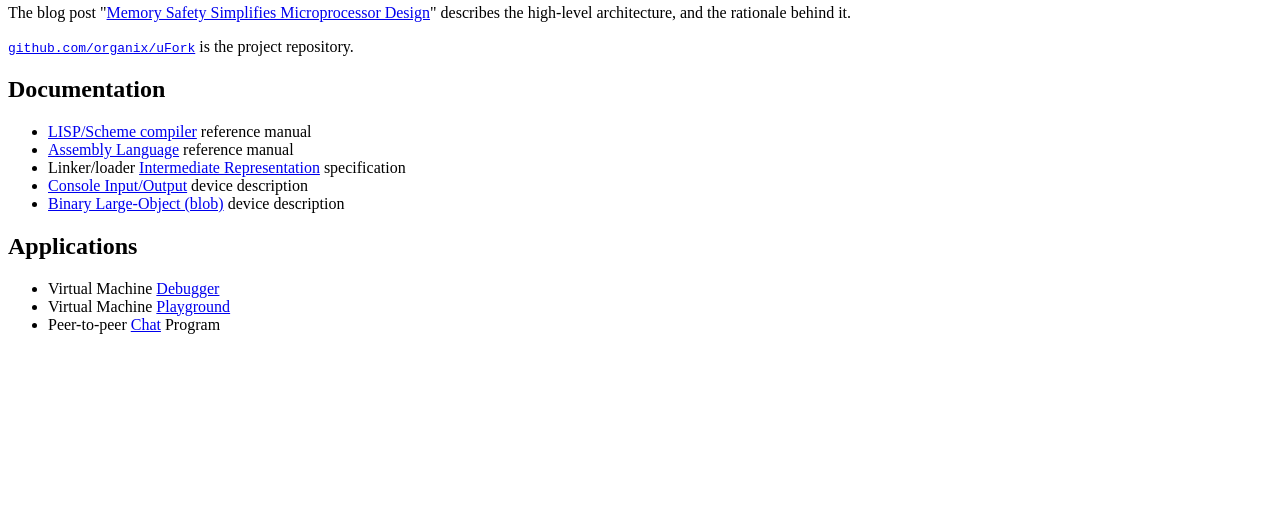
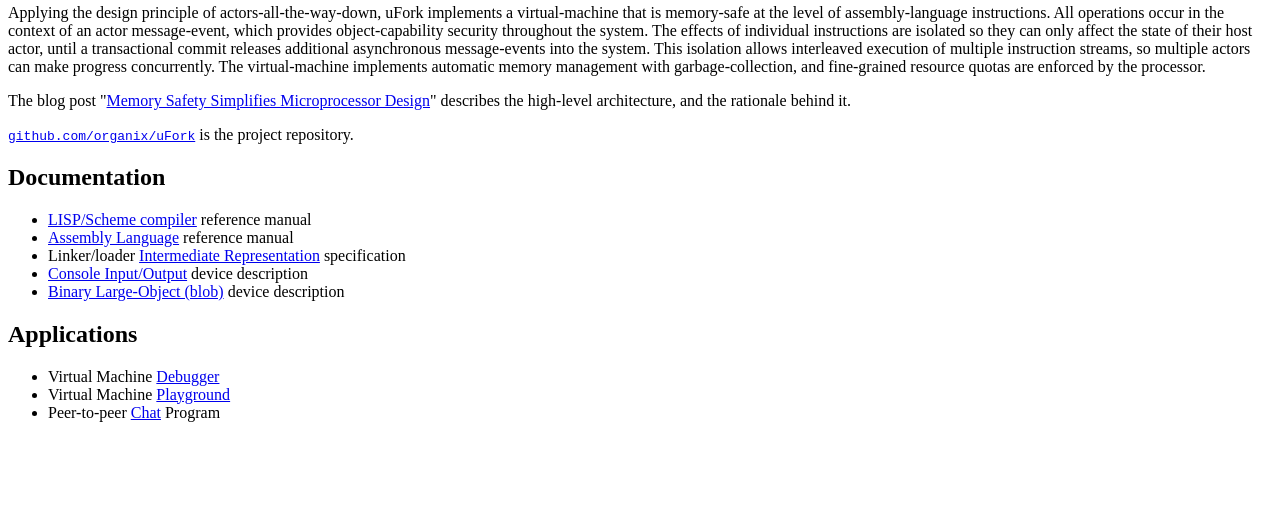
Before and after one commit to organix/uFork, a plain HTML site: page site/index.html in a window 1280 px wide. Shown: the part 268-800 px from the top of the page. Drawn offline with Linux system fonts and the light colour scheme.

Commit message:
include summary description

```diff
--- a/site/index.html
+++ b/site/index.html
@@ -4,6 +4,7 @@
     <meta charset="utf-8" />
     <meta name="viewport" content="width=device-width" />
     <title>μFork</title>
+    <link rel="icon" type="image/png" sizes="128x128" href="favicon-128.png">
 </head>
 <body>
     <h1>μFork</h1>
@@ -13,6 +14,20 @@
         automatic memory-management,
         and fine-grained resource limits.</p>
     <p><img src="ufork_logo.svg" alt="μFork logo" style="max-width: 100%;"></p>
+    <p>
+        Applying the design principle of actors-all-the-way-down,
+        uFork implements a virtual-machine that is memory-safe
+        at the level of assembly-language instructions.
+        All operations occur in the context of an actor message-event,
+        which provides object-capability security throughout the system.
+        The effects of individual instructions are isolated
+        so they can only affect the state of their host actor,
+        until a transactional commit releases additional asynchronous message-events
+        into the system.
+        This isolation allows interleaved execution of multiple instruction streams,
+        so multiple actors can make progress concurrently.
+        The virtual-machine implements automatic memory management with garbage-collection,
+        and fine-grained resource quotas are enforced by the processor.</p>
     <p>The blog post
         "<a href="http://www.dalnefre.com/wp/2022/08/memory-safety-simplifies-microprocessor-design/">Memory Safety Simplifies Microprocessor Design</a>"
         describes the high-level architecture,
```
